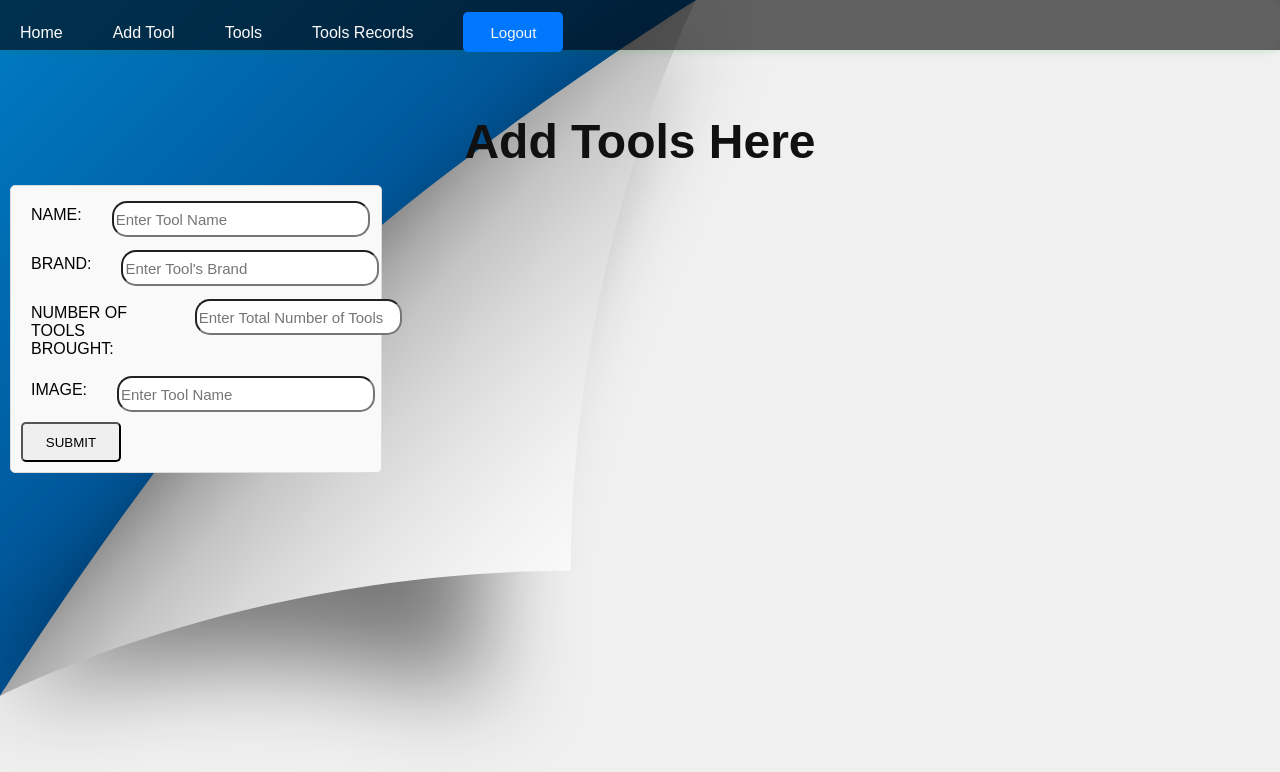
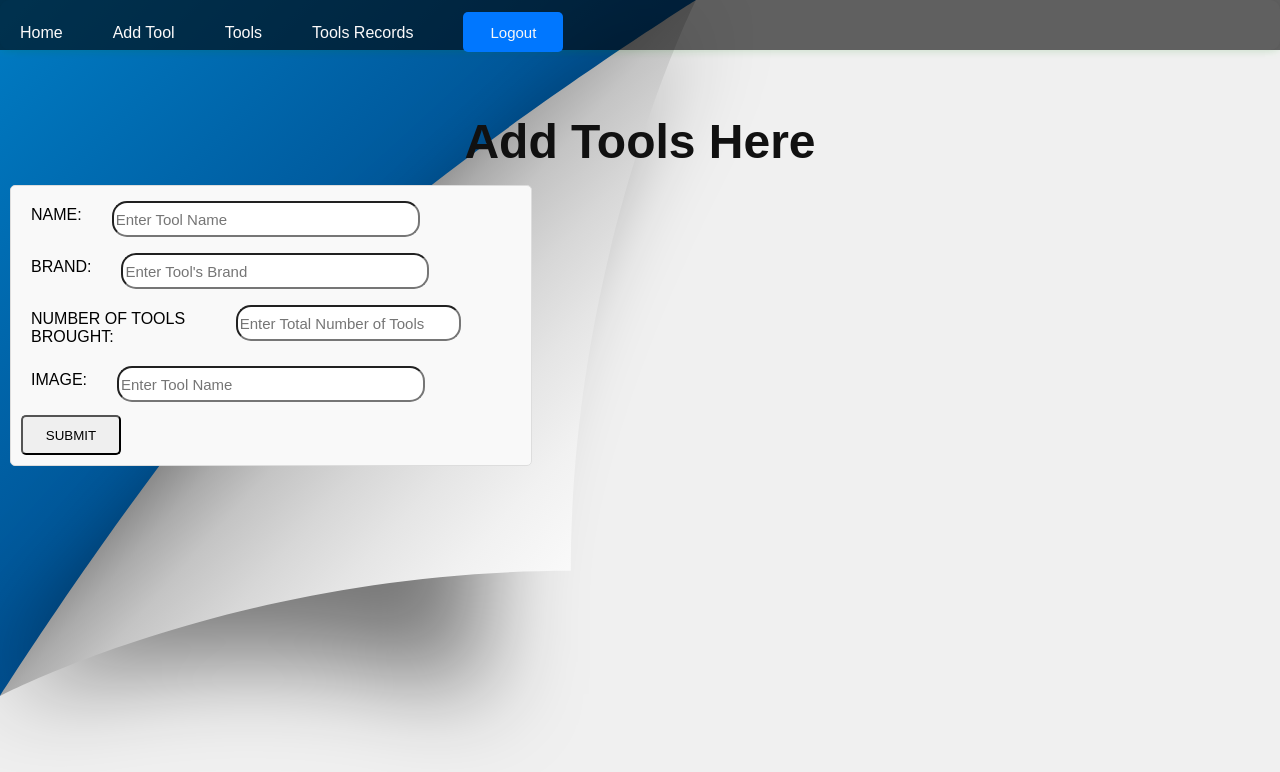
Before and after one commit to monalisasabina/PH-4-PROJECT-TOOLS-MANAGEMENT, a React (Vite) app in the folder client/: page /add_tools in a window 1280 px wide. Shown: the top 772 px of the page. Built offline with nearby package versions, Linux system fonts and the light colour scheme; no server answers; sample sign-in values are in the browser's storage.

Commit message:
login and tools page

```diff
--- a/client/src/App.jsx
+++ b/client/src/App.jsx
@@ -1,6 +1,7 @@
 import React, { useState, useEffect } from 'react';
 import { Outlet, useNavigate } from 'react-router-dom';
 import NavBar from './components/NavBar';
+import Login from './Pages/Login';
 
 function App() {
   const [isLoggedIn, setIsLoggedIn] = useState(false);
@@ -11,8 +12,10 @@ function App() {
     const token = localStorage.getItem('token');
     if (token) {
       setIsLoggedIn(true);
+    }else{
+      navigate('/login')
     }
-  }, []);
+  }, [navigate]);
 
   // Handle logout function
   const handleLogout = () => {
@@ -21,12 +24,23 @@ function App() {
     navigate('/login'); // Redirect to login page
   };
 
+
   return (
     <>
       <header>
-        <NavBar isLoggedIn={isLoggedIn} handleLogout={handleLogout} />
+
+           {isLoggedIn && <NavBar isLoggedIn={isLoggedIn} handleLogout={handleLogout} />}
       </header>
-      <Outlet context={{ isLoggedIn, setIsLoggedIn }} /> {/* Pass the state and setter to the Outlet */}
+
+      {!isLoggedIn ? (
+           <Login setIsLoggedIn={setIsLoggedIn} /> // Pass setIsLoggedIn to Login
+      ) : (
+           <Outlet context={{ isLoggedIn, setIsLoggedIn }} />
+      )}
+
+
+
+      {/* <Outlet context={{ isLoggedIn, setIsLoggedIn }} /> Pass the state and setter to the Outlet */}
     </>
   );
 }
--- a/client/src/Pages/Table.css
+++ b/client/src/Pages/Table.css
@@ -18,20 +18,35 @@ thead{
 
 .add_tools_form{
   display:inline-flex;
+  /* flex-direction:row; */
   flex-wrap: wrap;
-  gap: 3px;
-  max-width: 350px;
+  gap: 10px;
   padding: 10px;
   border: 1px solid #ddd;
   border-radius: 5px;
   background-color: #f9f9f9;
   color: black;
   margin-left: 10px;
+  width: 500px;
 }
+
+.add_tools_form label {
+  display:block;
+  margin-bottom: 5px;
+}
+
+.add_tools_form input {
+  display:block;
+  margin-bottom: 1px;
+  width: 300px;
+}
+
 .add_tool{
-  display: inline-table;
+  display:flow-root;
   margin-right: 90px;
 }
+
+
 
 .tools_form{
   max-width: 1470px;
@@ -55,7 +70,7 @@ thead{
 }
 
 input{
-    width: 250px;
+    width: 270px;
     height:30px;
     margin: 5px;
     border-radius: 15px;
--- a/client/src/components/ToolCard.jsx
+++ b/client/src/components/ToolCard.jsx
@@ -1,3 +1,4 @@
+import { useState, useEffect } from "react";
 import "../Pages/tools.css";
 
 function ToolCard({
@@ -7,7 +8,44 @@ function ToolCard({
   availableTools,
   brand,
   purchaseDate,
+  id,
 }) {
+
+  const[availTools, setAvailableTools] = useState(0)
+  const storageKey=`availableTools-${id}`
+
+
+    // Load available tools from localStorage on component mount
+    useEffect(() => {
+      const storedTools = localStorage.getItem(storageKey);
+      if (storedTools !== null) {
+        setAvailableTools(Number(storedTools));
+      } else {
+        setAvailableTools(totalNumber); // Set to total number if nothing in localStorage
+      }
+    }, [totalNumber, storageKey]);
+
+    // Save the available tools count to localStorage whenever it changes
+    useEffect(() => {
+      localStorage.setItem(storageKey, availableTools);
+    }, [availTools, storageKey]);
+
+
+  // handling the available number increase
+  function handleClickAdd(){
+    if(availTools <totalNumber){
+      setAvailableTools(availTools +1)
+    }
+
+  }
+  // handling the available tool number decrease
+  function handleClickReduce(){
+    if(availTools >0){
+      setAvailableTools(availTools -1)
+    }
+
+  }
+
   return (
     <div className="tool_card">
       <img src={image} className="tool_card-img" />
@@ -15,11 +53,12 @@ function ToolCard({
       <div className="tool_card-content">
         <p>Brand:{brand}</p>
         <p>Total Number:{totalNumber}</p>
-        <p>Available Tools:{availableTools}</p>
+        <p>Available Tools:{availTools}</p>
         <p>Purchase Date: {purchaseDate}</p>
+
         <div className="tool_card-btns">
-          <div className="tool_card-btn minus">-</div>
-          <div className="tool_card-btn plus">+</div>
+          <button onClick={handleClickReduce}  className="tool_card-btn minus">-</button>
+          <button  onClick={handleClickAdd} className="tool_card-btn plus">+</button>
         </div>
       </div>
     </div>
```
Also changed, not shown: 1 other file (tests, documents, lock files or other folders).
